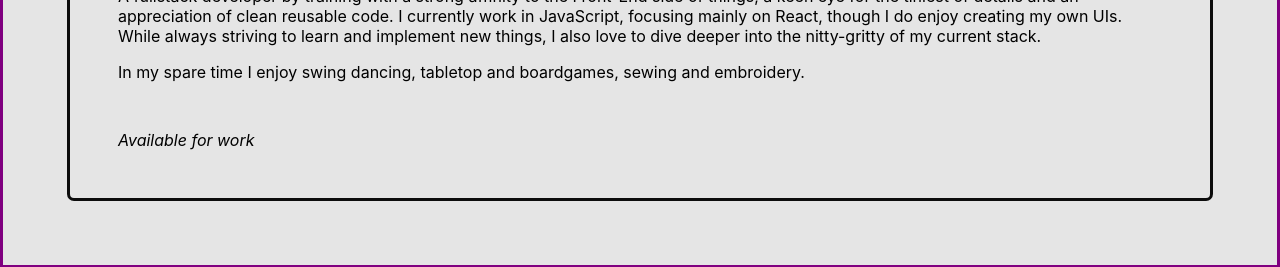
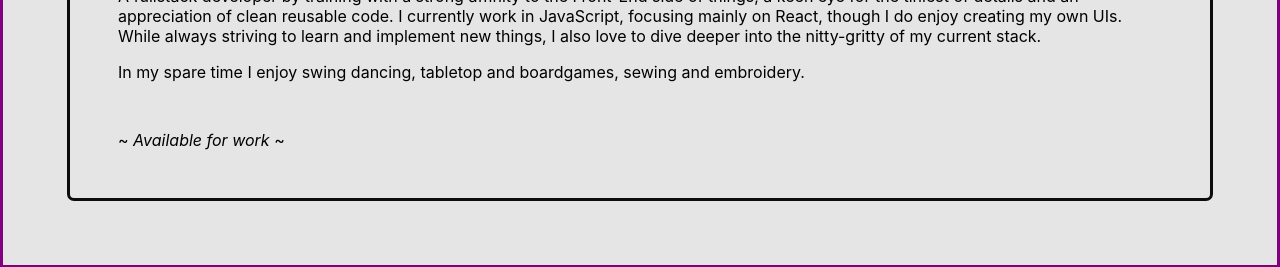
Before and after one commit to MichalFrontEnd/newport, a React (Create React App) app: page / in a window 1280 px wide. Shown: the part 1280-1547 px from the top of the page. Built offline with nearby package versions, Linux system fonts and the light colour scheme.

Commit message:
Update info-card.scss

```diff
--- a/src/components/organisms/info-card/info-card.scss
+++ b/src/components/organisms/info-card/info-card.scss
@@ -66,6 +66,10 @@
       &:last-child {
         margin-block-start: 3rem;
       }
+      &:last-child::before,
+      &:last-child::after {
+        content: " ~ ";
+      }
     }
   }
 }
```
